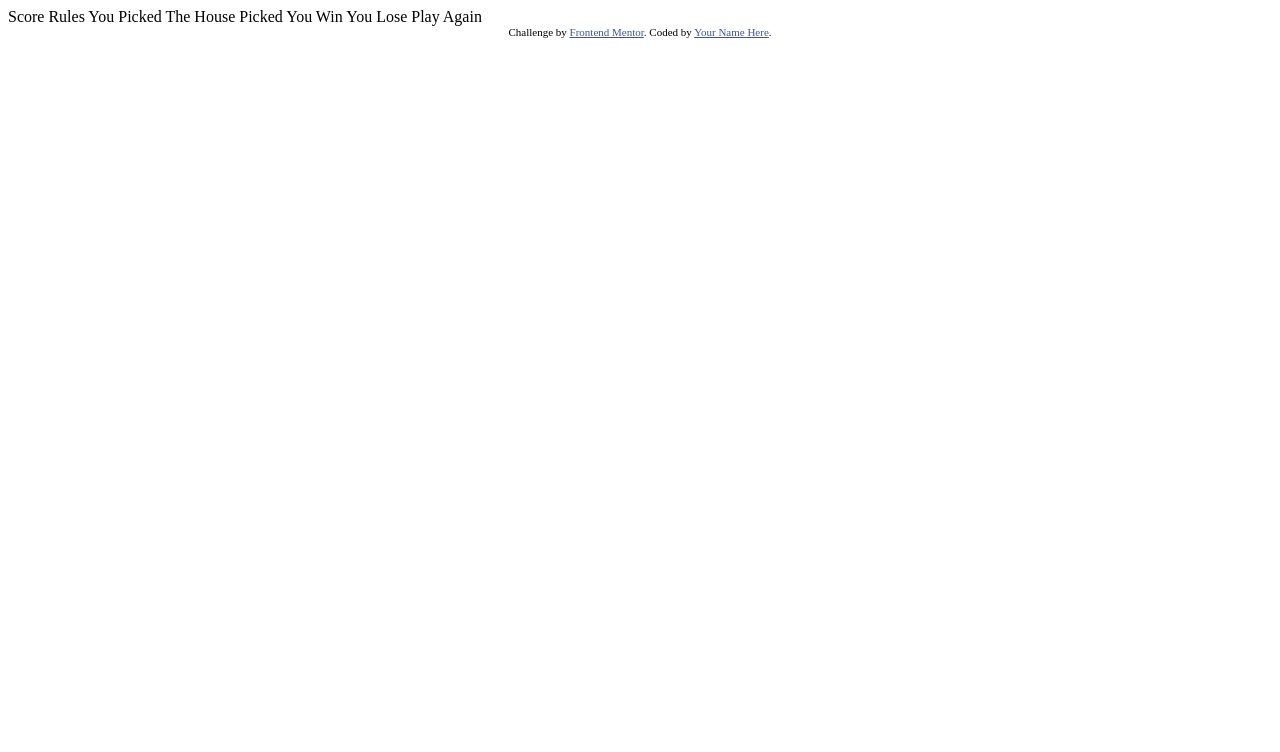
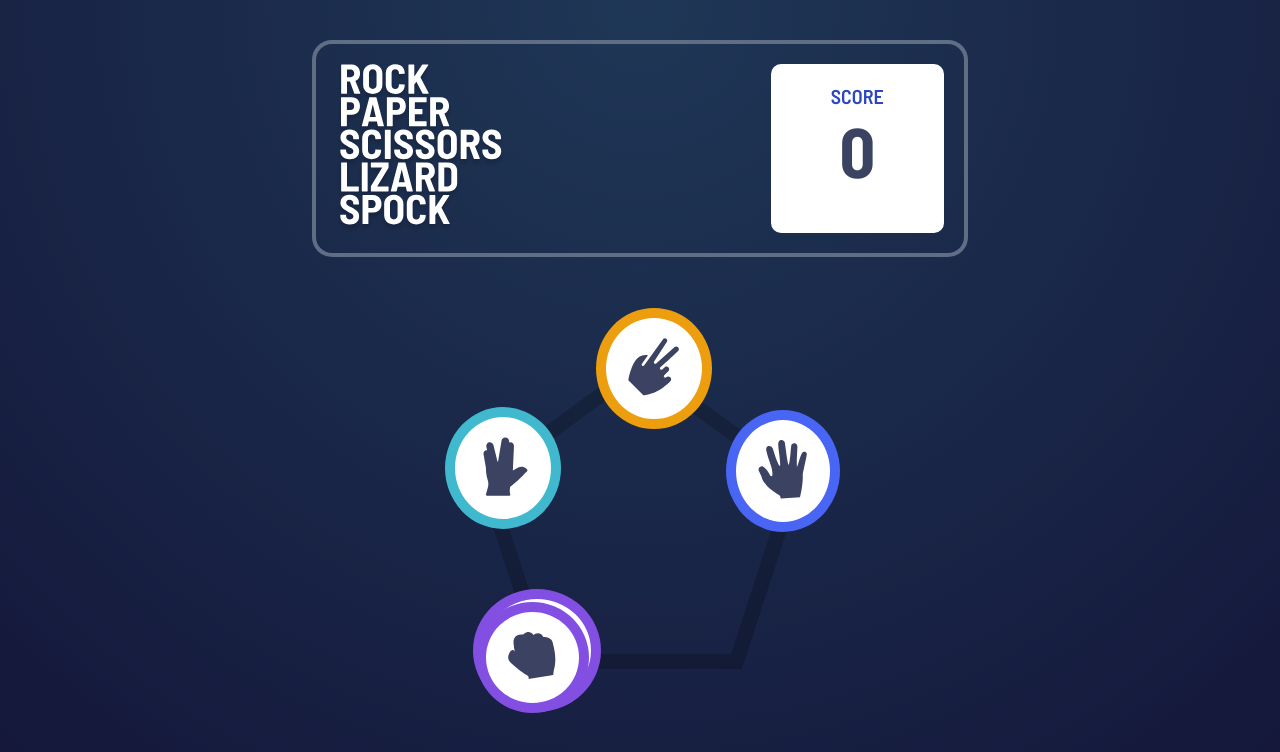
Before and after one commit to alifjs/Rock-paper-scissors, a plain HTML site: page index.html in a window 1280 px wide. Drawn offline with Linux system fonts and the light colour scheme.

Commit message:
working version of index.html & styles.css

```diff
--- a/index.html
+++ b/index.html
@@ -3,35 +3,49 @@
 <head>
   <meta charset="UTF-8">
   <meta name="viewport" content="width=device-width, initial-scale=1.0"> <!-- displays site properly based on user's device -->
-
   <link rel="icon" type="image/png" sizes="32x32" href="./images/favicon-32x32.png">
-
-  <title>Frontend Mentor | Rock, Paper, Scissors</title>
-
-  Score
-  Rules
-
-  You Picked
-  The House Picked
-
-  You Win
-  You Lose
-
-  Play Again
-
-  <!-- Feel free to remove these styles or customise in your own stylesheet 👍 -->
-  <style>
-    .attribution { font-size: 11px; text-align: center; }
-    .attribution a { color: hsl(228, 45%, 44%); }
-  </style>
+  <title>Rock, Paper, Scissors</title>
+  <link rel="stylesheet" href="styles.css">
+  <link rel="preconnect" href="https://fonts.googleapis.com">
+  <link rel="preconnect" href="https://fonts.gstatic.com" crossorigin>
+  <link href="https://fonts.googleapis.com/css2?family=Barlow+Semi+Condensed:wght@600;700&display=swap" rel="stylesheet">
 </head>
 <body>
+  <div id='box'>
+    <img src="images/logo-bonus.svg" >
+    <span id='empty_space'></span>
+    <div id='score'>
+      <p>SCORE</p>
+      <h1>0</h1>
+    </div>
+  </div>
 
-
-
-  <div class="attribution">
-    Challenge by <a href="https://www.frontendmentor.io?ref=challenge" target="_blank">Frontend Mentor</a>.
-    Coded by <a href="#">Your Name Here</a>.
+  <div class="pentagon_container">
+    <div class="scissors_container">
+      <div id="scissors">
+        <img src="images/icon-scissors.svg" >
+      </div>
+    </div>
+    <div class="spock_container">
+      <div id="spock">
+        <img src="images/icon-spock.svg" >
+      </div>
+    </div>
+    <div class="paper_container">
+      <div id="paper">
+        <img src="images/icon-paper.svg" >
+      </div>
+    </div>
+    <div class="lizard_container">
+      <div id="lizard">
+        <img src="images/icon-lizard.svg" >
+      </div>
+    </div>
+    <div class="rock_container">
+      <div id="rock">
+        <img src="images/icon-rock.svg" >
+      </div>
+    </div>
   </div>
 </body>
 </html>
--- /dev/null
+++ b/styles.css
@@ -0,0 +1,118 @@
+*{
+    padding:0;
+    margin:0;
+    box-sizing:border-box;
+}
+
+body{
+    min-height:100vh;
+    background-image:radial-gradient( circle at top,hsl(214, 47%, 23%), hsl(237, 49%, 15%));
+    font-family: 'Barlow Semi Condensed', sans-serif;
+}
+#box{
+    width:51.2vw;
+    min-width:503.808px;
+    margin:auto;
+    margin-top:40px;
+    display:flex;
+    border:4px solid hsl(217, 16%, 45%);;
+    padding:20px;
+    border-radius:20px;
+}
+#empty_space{
+    flex:1 1 0;
+}
+#score{
+    display:inline-block;
+    background-color: white;
+    text-align:center;
+    padding:20px 60px 20px;
+    border-radius:10px;
+}
+#score h1{
+    font-size:70px;
+    color:hsl(229, 25%, 31%);
+
+}
+#score p{
+    font-size:20px;
+    color:hsl(229, 64%, 46%);
+}
+#box img{
+    width:170px;
+}
+
+.pentagon_container{
+    /*min-width:329px;*/
+    width:329px;
+    height:313px;
+    margin:100px auto 0;
+    background-image:url('images/bg-pentagon.svg');
+    background-repeat: no-repeat;
+    display:block;
+}
+#scissors{
+    display:inline-block;
+    padding:20px 22.5px 20px;
+    border:10px solid hsl(39, 89%, 49%);
+    border-radius:50%;
+    background:white;
+}
+.scissors_container{
+    display:inline-block;
+    position:relative;
+    left:120px;
+    top:-50px;
+}
+
+#spock{
+    display:inline-block;
+    padding:20px 22.5px 20px 28.5px;
+    border:10px solid hsl(189, 59%, 53%);
+    border-radius:50%;
+    background:white;
+}
+.spock_container{
+    display:inline-block;
+    position:relative;
+    top:50px;
+    left:-150px;
+}
+#paper{
+    display:inline-block;
+    padding:20px 22.5px 20px;
+    border:10px solid hsl(230, 89%, 62%);
+    border-radius:50%;
+    background:white;
+}
+.paper_container{
+    display:inline-block;
+    position:relative;
+    right:-250px;
+    top:-70px;
+}
+#lizard{
+    display:inline-block;
+    padding:20px 22.5px 20px;
+    border:10px solid hsl(261, 73%, 60%);
+    border-radius:50%;
+    background:white;
+}
+.lizard_container{
+    display:inline-block;
+    position:relative;
+    bottom:-110px;
+    left:-120px;
+}
+#rock{
+    display:inline-block;
+    padding:20px 22.5px 20px;
+    border:10px solid hsl(261, 73%, 60%);
+    border-radius:50%;
+    background:white;
+}
+
+.rock_container{
+    display:inline-block;
+    position:relative;
+}
```
